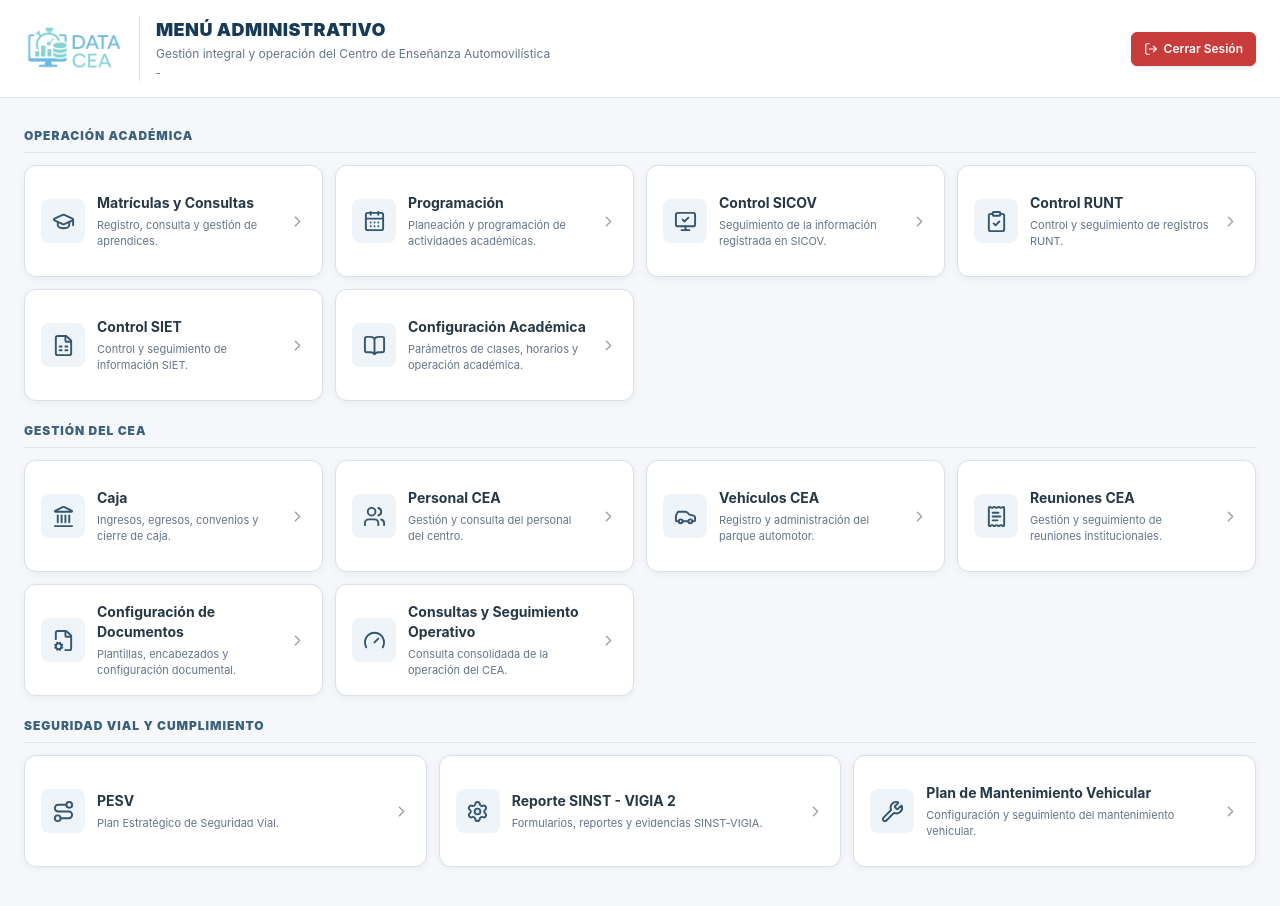
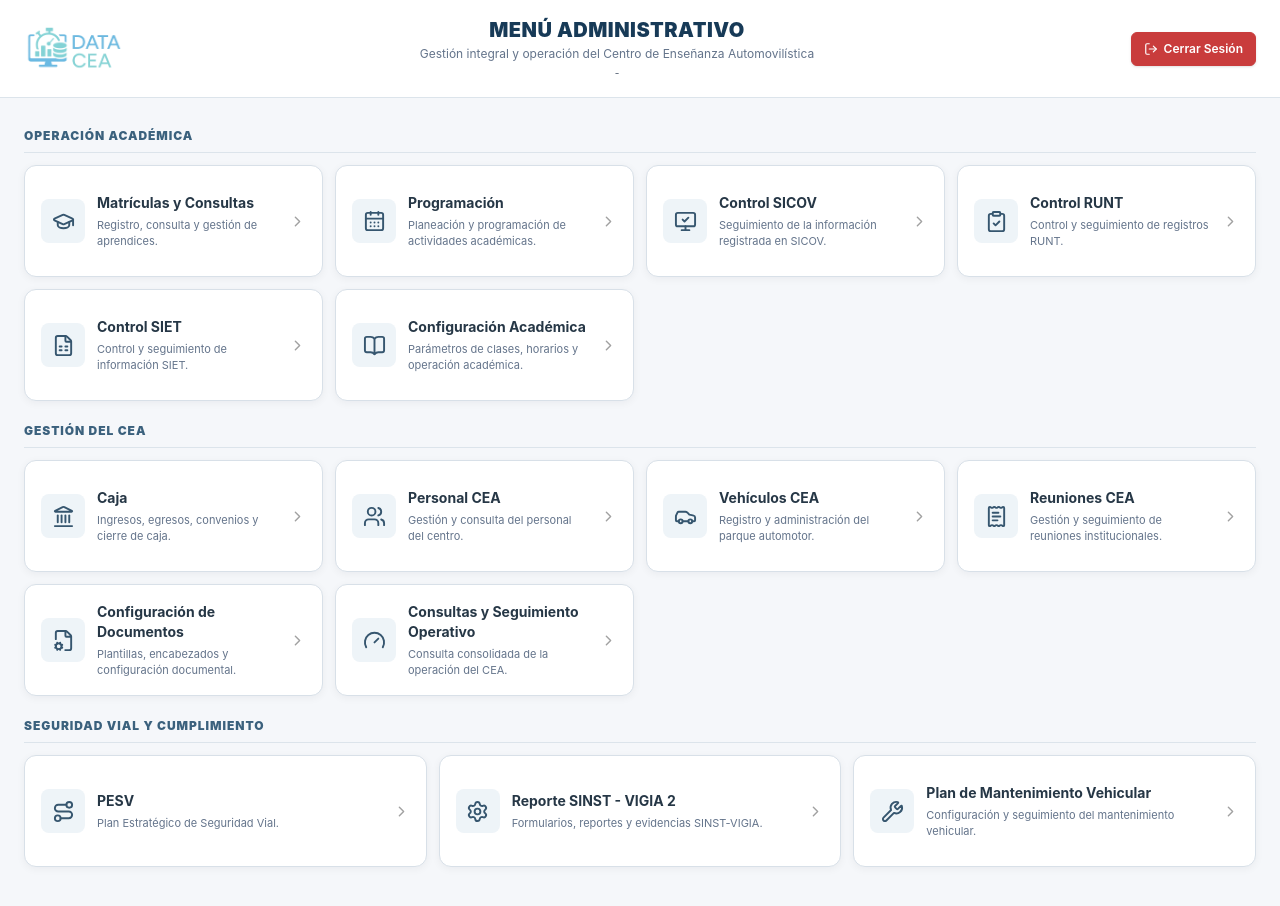
Before and after one commit to YulianoB/DATA-CEA, a Next.js app: page /admin in a window 1280 px wide. Built offline with nearby package versions, Linux system fonts and the light colour scheme; sample sign-in values are in the browser's storage.

Commit message:
Centra titulo y ajusta cabecera de menus

```diff
--- a/components/admin/MenuNavegacion.jsx
+++ b/components/admin/MenuNavegacion.jsx
@@ -128,13 +128,13 @@ export function TarjetaNavegacion({ titulo, descripcion, icono: Icono, onClick,
   )
 }
 
-export function GrupoNavegacion({ titulo, opciones = [], columnas = 4 }) {
+export function GrupoNavegacion({ titulo, opciones = [], columnas = 5 }) {
   const columnasClase = {
     2: 'lg:grid-cols-2',
     3: 'lg:grid-cols-3',
     4: 'lg:grid-cols-4',
     5: 'lg:grid-cols-5',
-  }[columnas] || 'lg:grid-cols-4'
+  }[columnas] || 'lg:grid-cols-5'
 
   return (
     <section style={{ marginTop: ESTILO_GRUPO_MENU.separacionSuperior }}>
@@ -189,10 +189,11 @@ export default function MenuNavegacion({
     <main className="min-h-screen" style={{ backgroundColor: ESTILO_MENU.fondoPagina }}>
       <header className="border-b" style={{ backgroundColor: ESTILO_MENU.fondoCabecera, borderColor: ESTILO_MENU.bordeCabecera }}>
         <div className="mx-auto flex flex-col gap-4 px-4 py-4 md:flex-row md:items-center md:justify-between md:px-6" style={{ maxWidth: ESTILO_MENU.anchoMaximo }}>
-          <div className="flex min-w-0 items-center gap-4">
+          <div className="grid w-full grid-cols-[auto_1fr_auto] items-center gap-4">
             <Image src="/logo.png" alt="DATA CEA" width={145} height={68} priority className="h-[50px] w-auto shrink-0 object-contain" />
-            <div className="min-w-0 border-l pl-4" style={{ borderColor: ESTILO_MENU.bordeCabecera }}>
-              <h1 className="text-base font-black uppercase tracking-wide md:text-lg" style={{ color: ESTILO_MENU.textoTitulo }}>{titulo}</h1>
+
+            <div className="min-w-0 text-center">
+              <h1 className="text-base font-black uppercase tracking-wide md:text-xl" style={{ color: ESTILO_MENU.textoTitulo }}>{titulo}</h1>
               {subtitulo && <p className="mt-0.5 text-xs" style={{ color: ESTILO_MENU.textoSubtitulo }}>{subtitulo}</p>}
               {user && (
                 <p className="mt-1 text-[10px]" style={{ color: ESTILO_MENU.textoUsuario }}>
@@ -201,9 +202,8 @@ export default function MenuNavegacion({
                 </p>
               )}
             </div>
-          </div>
 
-          <div className="flex flex-wrap items-center gap-2">
+            <div className="flex min-w-[145px] flex-wrap items-center justify-end gap-2">
             {mostrarRegresar && (
               <BotonMenuSuperior tipo="regresar" onClick={() => router.push(rutaRegreso)}>
                 <ArrowLeft size={14} />{textoRegreso}
@@ -214,6 +214,7 @@ export default function MenuNavegacion({
                 <LogOut size={14} />Cerrar Sesión
               </BotonMenuSuperior>
             )}
+            </div>
           </div>
         </div>
       </header>
```
